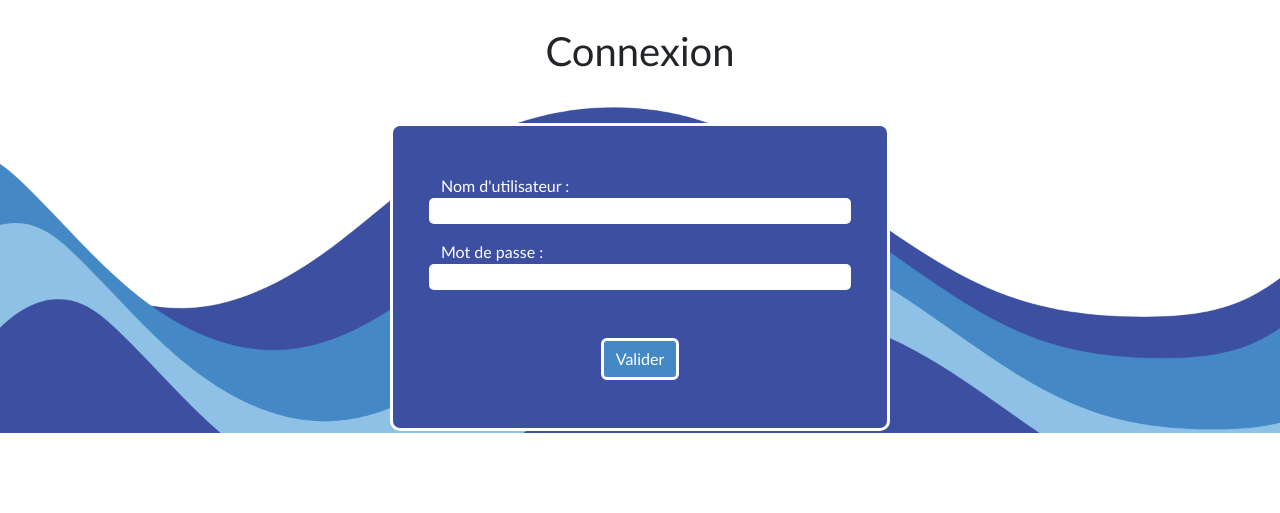
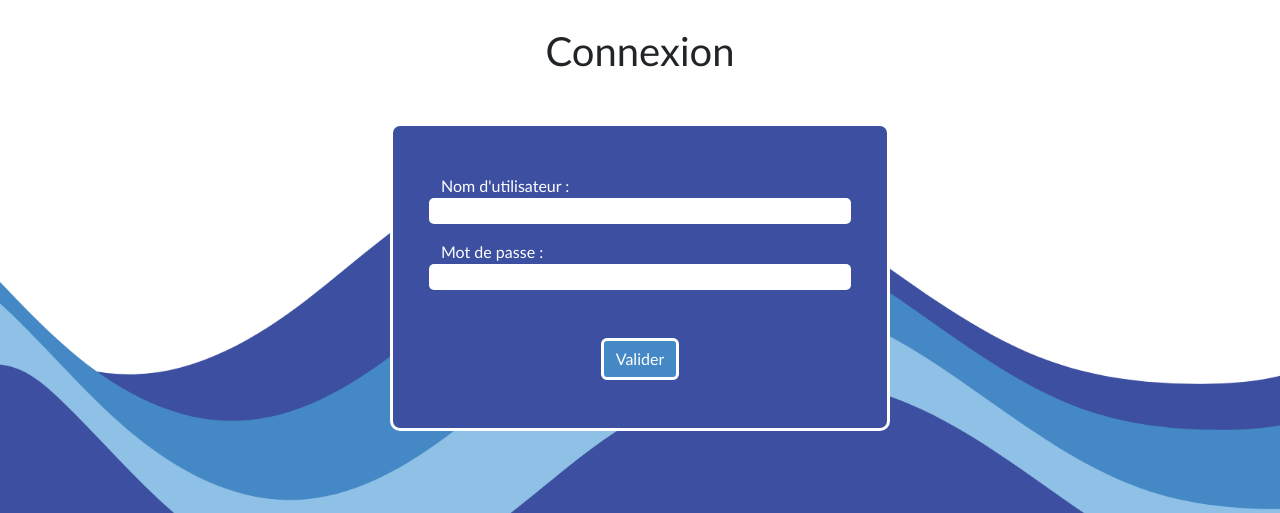
Before and after one commit to Xaelyne/Projet_Menuiz_Man, a PHP site: page / in a window 1280 px wide. Shown: the part 287-800 px from the top of the page. Run offline with PHP 8.4, Linux system fonts and the light colour scheme.

Commit message:
background

```diff
--- a/style/style.css
+++ b/style/style.css
@@ -4,8 +4,9 @@ body {
     --bleuClair : #8FC1E6;
     font-family: 'Calibri';
     background-image: url("../Images/background.png");
-    background-size:cover;
-    background-repeat: no-repeat;
+    background-size: cover;
+    background-position: center;
+    height: 100vh;
 }
 
 .affficheAttention {
```
